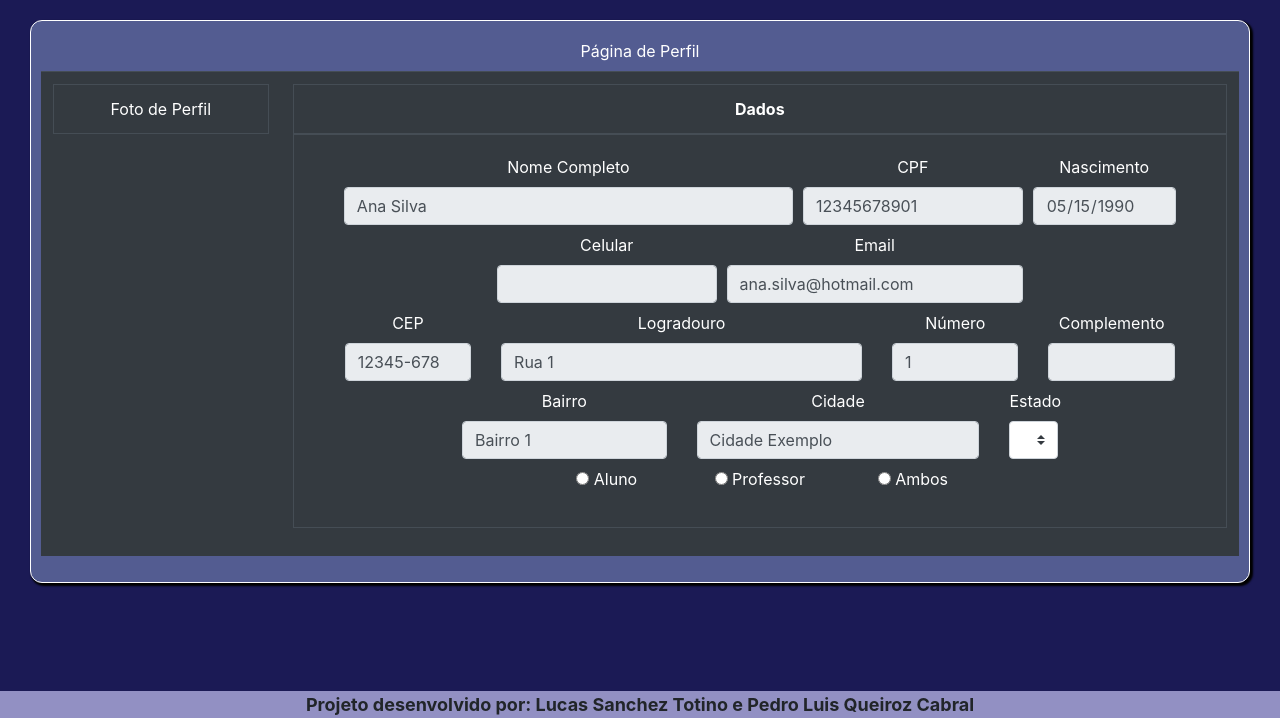
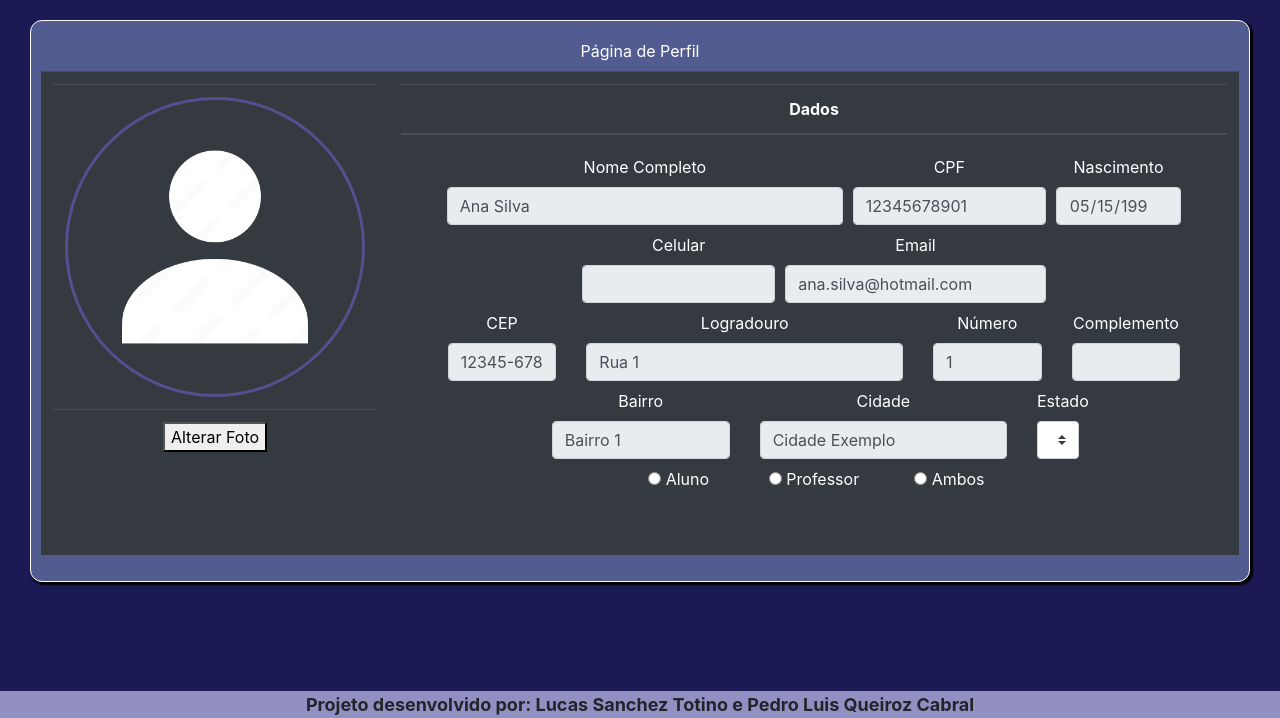
Before and after one commit to LucasTotino/onstudies, a PHP site: page /usuarios/perfil.php in a window 1280 px wide. Shown: the part 82-800 px from the top of the page. Run offline with PHP 8.4, Linux system fonts and the light colour scheme; a user stored in the database is signed in; data comes from the database, SQL or seed files in the repository; lists and menus that the app fills with data are empty.

Commit message:
Fifth Commit

```diff
--- a/css/styles.css
+++ b/css/styles.css
@@ -89,6 +89,15 @@ body {
     }
 }
 
+.box-foto{
+    width: 300px;
+    height: 300px;
+    align-content: center;
+    justify-content: center;
+    border: solid 3px #535090;
+    border-radius: 100%;
+    overflow: hidden;
+}
 /*
     Paleta de cores:https://colorhunt.co/palette/22283131363f76abaeeeeeee
 
--- a/js/script.js
+++ b/js/script.js
@@ -29,3 +29,24 @@ function mascara(mascara, documento) {
         texto = mascara.substring(i);
     }
 }
+
+// Foto de Perfil
+const arquivoFoto = document.getElementById('fotoPerfil')
+
+document.getElementById('photo-select')
+.onclick = function() {
+    arquivoFoto.click()
+}
+
+window.addEventListener('DOMContentLoaded', ()=>{
+    arquivoFoto.addEventListener('change', ()=> {
+        let arquivo = arquivoFoto.files.item(0)
+        // ler o arquivo
+        let leitor = new FileReader()
+        leitor.readAsDataURL(arquivo)
+        leitor.onload = function(event){
+            let imagem = document.getElementById('preview')
+            imagem.src = event.target.result
+        }
+    })
+})
--- a/usuarios/dashboard.php
+++ b/usuarios/dashboard.php
@@ -31,7 +31,7 @@
         </div>
 
         <div class="row justify-content-center">
-            <img class="logo-login m-3" src="/site-pi/imagens/Logo 2.png" style="width: 10%;">
+            <img class="logo-login m-3" src="/site-pi/imagens/logopog2.png" style="width: 10%;">
         </div>
 
         <div class="row justify-content-center m-3">
--- a/usuarios/perfil.php
+++ b/usuarios/perfil.php
@@ -64,16 +64,24 @@ include('../funcoes/conexao.php');
             <tbody>
                 <tr>
                     <td style="width: 20%;">
-                        <table class="table table-dark table-bordered">
+                        <table class="table table-dark">
                             <tr>
                                 <td>
-                                    Foto de Perfil
+                                    <div class="box-foto">
+                                        <img src="../imagens/user_default.png" style="width: 100%; height:auto;" id="preview" name="preview">
+                                    </div>
+                                </td>
+                            </tr>
+                            <tr>
+                                <td>
+                                    <button id="photo-select">
+                                        <input type="file" id="fotoPerfil" style="display: none;"></input>Alterar Foto</button>
                                 </td>
                             </tr>
                         </table>
                     </td>
                     <td style="width: 80%;">
-                        <table class="table table-dark table-bordered">
+                        <table class="table table-dark">
                             <thead>
                                 <tr>
                                     <th>
--- a/utils/menu.php
+++ b/utils/menu.php
@@ -30,7 +30,7 @@
 else { ?>
   <div class="container mt-3">
   <nav class="navbar navbar-expand-lg navbar-dark bg-faded" style="border-radius: 12px;">
-    <a class="navbar-brand" href="/site-pi/dashboard.php">
+    <a class="navbar-brand" href="/site-pi/usuarios/dashboard.php">
       <img class="logo" src="/site-pi/imagens/LogoTeste 2.png" width="70px" height="40px" alt="" /></a>
     <button class="navbar-toggler" type="button" data-toggle="collapse" data-target="#navbarSupportedContent" aria-controls="navbarSupportedContent" aria-expanded="false" aria-label="Toggle navigation">
       <span class="navbar-toggler-icon"></span>
```
Also changed, not shown: imagens/logopog2.png (added), imagens/logopog3.png (added), imagens/user_default.png.
